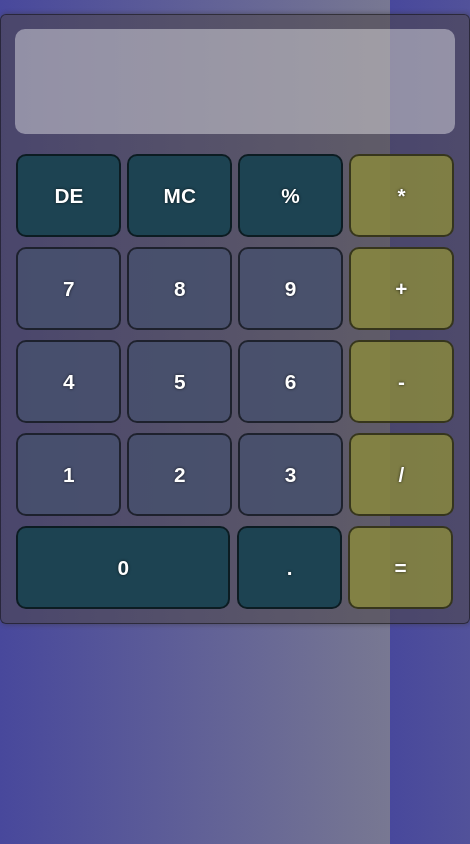
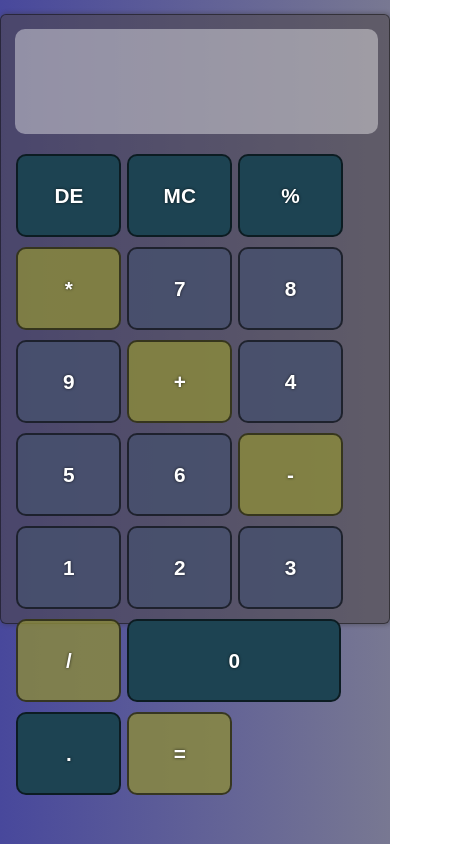
Before and after one commit to kaikycordeiro/Calculator-1.0, a plain HTML site: page index.html in a window 390 px wide. Shown: the whole page, 470 px wide, since content can reach past the window. Drawn offline with Linux system fonts and the light colour scheme.

Commit message:
max-width update

```diff
--- a/style.css
+++ b/style.css
@@ -92,7 +92,7 @@ button:hover {
 
 @media screen and (max-width: 540px){
     .container {
-        width: 440px;
+        max-width: 440px;
     }
 
     button {
```
